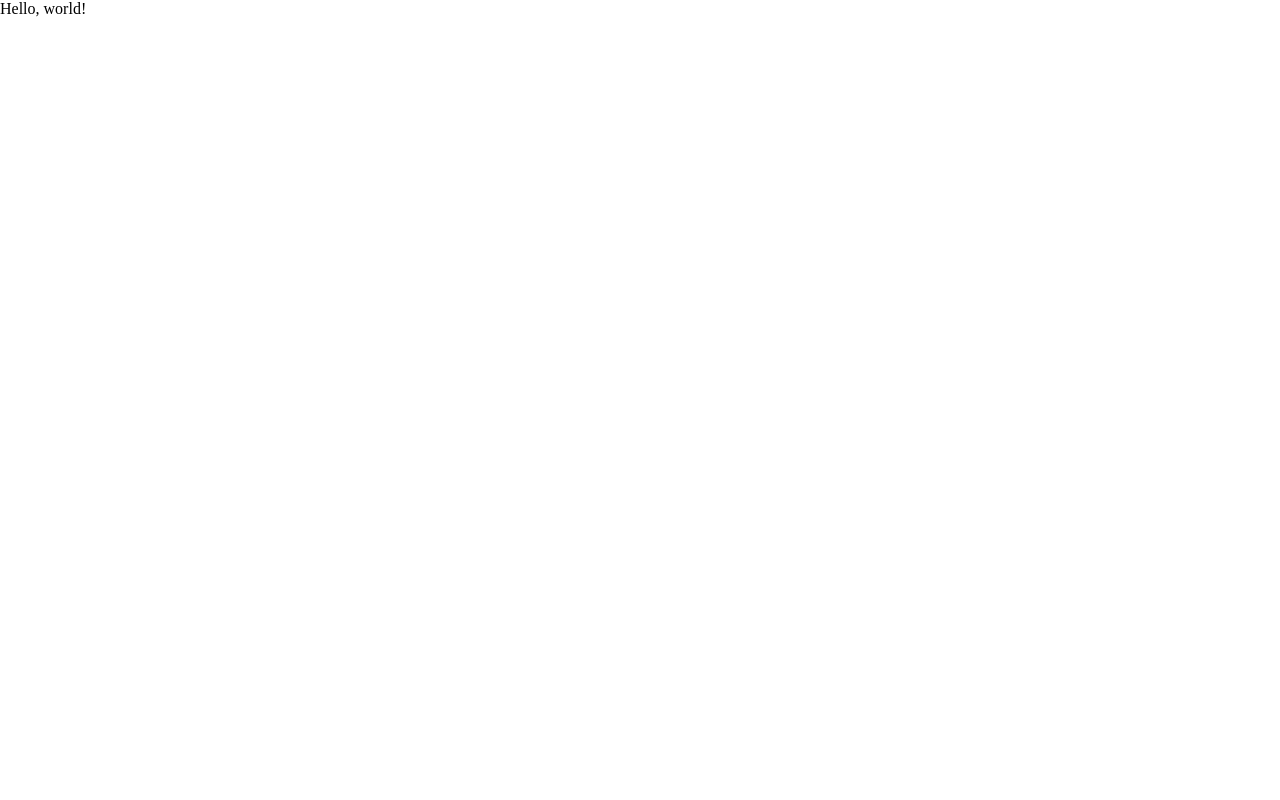
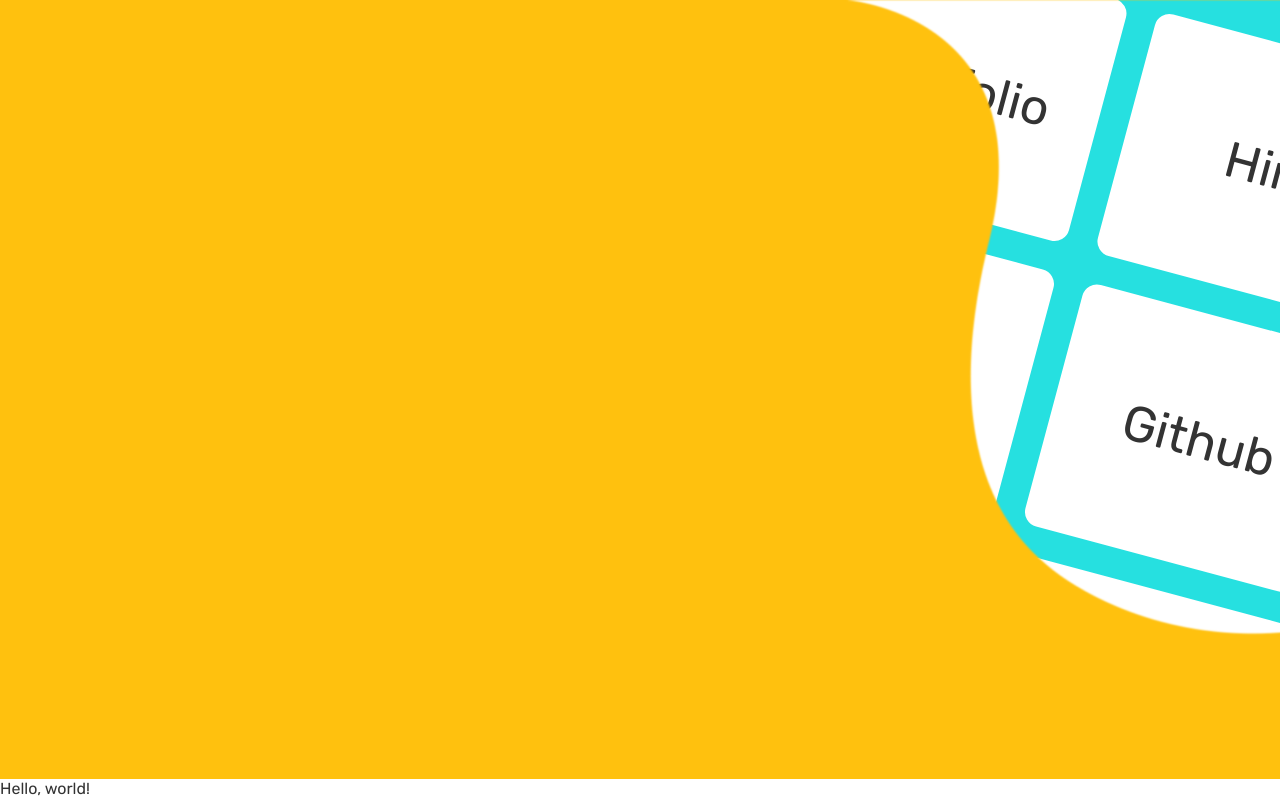
Before and after one commit to viktor-radchenko/viktordev.com, a website: page app/index.html in a window 1280 px wide. Drawn offline with Linux system fonts and the light colour scheme.

Commit message:
sketch styling

```diff
--- a/app/index.html
+++ b/app/index.html
@@ -8,6 +8,47 @@
   <link rel="stylesheet" href="css/style.min.css">
 </head>
 <body>
+
+  <header class="header">
+    <div class="header__inner">
+
+    </div>
+    <nav class="menu">
+      <ul class="menu__list">
+        <li class="menu__item">
+          <a class="menu__link" href="#">LinkedIn</a>
+        </li>
+        <li class="menu__item">
+          <a class="menu__link" href="#">Portfolio</a>
+        </li>
+        <li class="menu__item">
+          <a class="menu__link" href="#">Hire</a>
+        </li>
+        <li class="menu__item"></li>
+        <li class="menu__item">
+          <a class="menu__link" href="#">News</a>
+        </li>
+        <li class="menu__item">
+          <a class="menu__link" href="#">Github</a>
+        </li>
+        <li class="menu__item"></li>
+        <li class="menu__item">
+          <a class="menu__link" href="#">About</a>
+        </li>
+        <li class="menu__item">
+          <a class="menu__link" href="#">Contact</a>
+        </li>
+        <li class="menu__item"></li>
+        <li class="menu__item"></li>
+        <li class="menu__item"></li>
+      </ul>
+    </nav>
+  </header>
+
+  <div class="main"></div>
+
+  <footer class="footer"></footer>
+
   Hello, world!
   <script src="js/main.min.js" defer></script>
 </body>
--- /dev/null
+++ b/app/scss/components/_header.scss
@@ -0,0 +1,48 @@
+.header {
+  max-height: 100vh;
+  height: 100%;
+  background-color: $bg-accent;
+  position: relative;
+  overflow: hidden;
+
+  &__inner {
+    position: absolute;
+    top: 0;
+    right: 0;
+    bottom: 0;
+    left: 0;
+    background-image: url('../../images/header_background.png');
+    background-repeat: no-repeat;
+    background-size: cover;
+    z-index: 2;
+  }
+}
+
+.menu {
+  position: absolute;
+  top: -55px;
+  right: -40px;
+  transform: rotate(15deg);
+
+  &__list {
+    display: flex;
+    justify-content: space-between;
+    flex-flow: row wrap;
+    width: 960px;
+  }
+
+  &__item {
+    width: 300px;
+    height: 250px;
+    background-color: #fff;
+    margin-bottom: 30px;
+    border-radius: 15px;
+    display: flex;
+    justify-content: center;
+    align-items: center ;
+  }
+
+  &__link {
+    font-size: 50px;
+  }
+}
--- a/app/scss/global/_global.scss
+++ b/app/scss/global/_global.scss
@@ -0,0 +1,43 @@
+html,
+body {
+  background-color: #fff;
+  height: 100%;
+  overflow-x: hidden;
+}
+
+body {
+  display: flex;
+  flex-direction: column;
+  @extend %rubik-400;
+  font-size: 16px;
+  font-style: normal;
+  color: $default;
+  line-height: 1.3;
+}
+
+.main {
+  flex-grow: 1;
+}
+
+.container {
+  max-width: 1200px;
+  width: 100%;
+  margin: 0 auto;
+  padding: 0 15px;
+
+  &--lg {
+    max-width: 1800px;
+  }
+}
+
+.main {
+  &__title {
+    font-size: 0;
+  }
+}
+
+.text-nowrap {
+  overflow: hidden;
+  white-space: nowrap;
+  text-overflow: ellipsis;
+}
--- a/app/scss/style.scss
+++ b/app/scss/style.scss
@@ -2,3 +2,5 @@
 @import 'global/vars';
 @import 'global/global';
 @import 'global/fonts';
+
+@import 'components/header';
```
Also changed, not shown: app/css/style.min.css, app/images/header_background.png (added).
